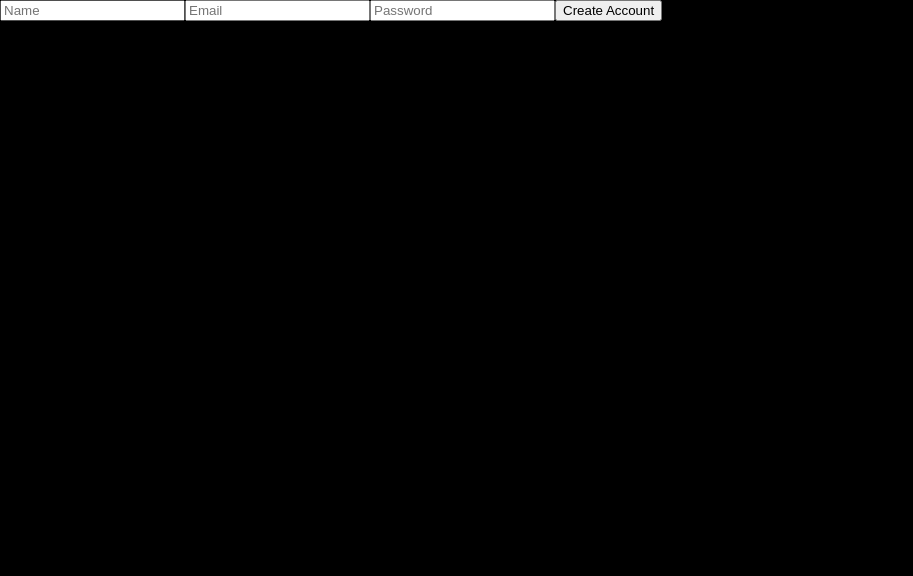
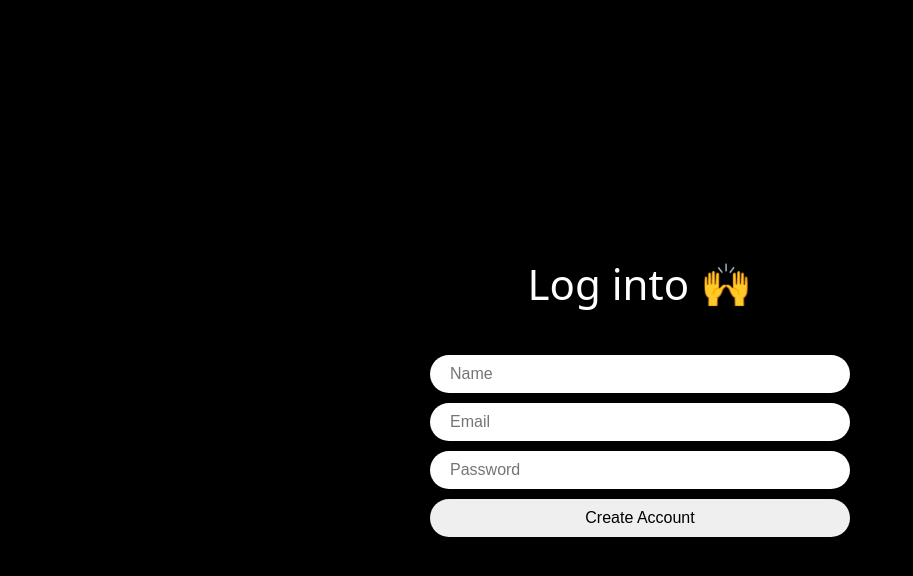
Before and after one commit to Hongaproject/firebase-CRUD-React, a React (Create React App) app: page /create-account in a window 1280 px wide. Shown: the top 576 px of the page, without its empty margins (0-913 px from the left). Built offline with nearby package versions, Linux system fonts and the light colour scheme.

Commit message:
로딩, 에러메세지 추가

```diff
--- a/src/App.jsx
+++ b/src/App.jsx
@@ -6,7 +6,7 @@
 import Profile from "./routes/profile";
 import Login from "./routes/login";
 import CreateAccount from "./routes/create-account";
-import { createGlobalStyle } from "styled-components";
+import styled, { createGlobalStyle } from "styled-components";
 import reset from "styled-reset";
 import { useEffect, useState } from "react";
 import LoadingScreen from "./componments/loading-screen";
@@ -50,6 +50,12 @@
   }
 `;
 
+const Wrapper = styled.div`
+  height: 100vh;
+  display: flex;
+  justify-content: center;
+`;
+
 // RouterProvider은 router라는 필수 속성을 가지고있고 createBrowserRouter로 만든것을 뒤에 붙여주면 됩니다.
 function App() {
 
@@ -65,12 +71,12 @@
   }, []);
 
   return (
-    <div>
+    <Wrapper>
       <GlobalStyles />
       {
         isLoding ? <LoadingScreen /> : <RouterProvider router={router} />
       }
-    </div>
+    </Wrapper>
   );
 }
 
--- a/src/routes/create-account.jsx
+++ b/src/routes/create-account.jsx
@@ -2,15 +2,45 @@
 import styled from "styled-components";
 
 const Wrapper = styled.div`
+    height: 100%;
+    display: flex;
+    flex-direction: column;
+    align-items: center;
+    width: 420px;
+    padding: 50px 0px;
+    justify-content: center;
+`;
 
+const Title = styled.h1`
+    font-size: 42px;
 `;
 
 const Form = styled.form`
-
+    margin-top: 50px;
+    display: flex;
+    flex-direction: column;
+    gap: 10px;
+    width: 100%;
 `;
 
 const Input = styled.input`
+    padding: 10px 20px;
+    border-radius: 50px;
+    border: none;
+    width: 100%;
+    font-size: 16px;
 
+    &[type="submit"] {
+    cursor: pointer;
+        &:hover {
+        opacity: 0.8;
+        }
+    }
+`;
+
+const Error = styled.span`
+    font-weight: 600;
+    color: tomato;
 `;
 
 function CreateAccount() {
@@ -19,6 +49,7 @@
     const [name, setName] = useState("");
     const [email, setEmail] = useState("");
     const [password, setPassword] = useState("");
+    const [err, setErr] = useState("");
 
     const onChange = (e) => { // 이렇게 하면 input이 변경 되었을 때 어떤 input이 변경되었는지 찾을 수 있다.
         const {target: {name, value}} = e;
@@ -33,17 +64,25 @@
 
     const onSubmit = (e) => {
         e.preventDefault();
-        console.log(name, email, password);
+        try{
+
+        } catch(e){
+
+        } finally{
+            setLoading(false);
+        }
     }
 
     return(
         <Wrapper>
+            <Title>Log into 🙌</Title>
             <Form onSubmit={onSubmit}>
                 <Input name="name" value={name} onChange={onChange} placeholder="Name" type="text" required />
                 <Input name="email" value={email} onChange={onChange} placeholder="Email" type="email" required />
                 <Input name="password" value={password} onChange={onChange} placeholder="Password" type="password" required />
-                <Input type="submit" value="Create Account" />
+                <Input type="submit" value={isLoading ? "Loding..." : "Create Account"} />
             </Form>
+            {err !== "" ? <Error>{err}</Error> : null}
         </Wrapper>
     );
 }
```
